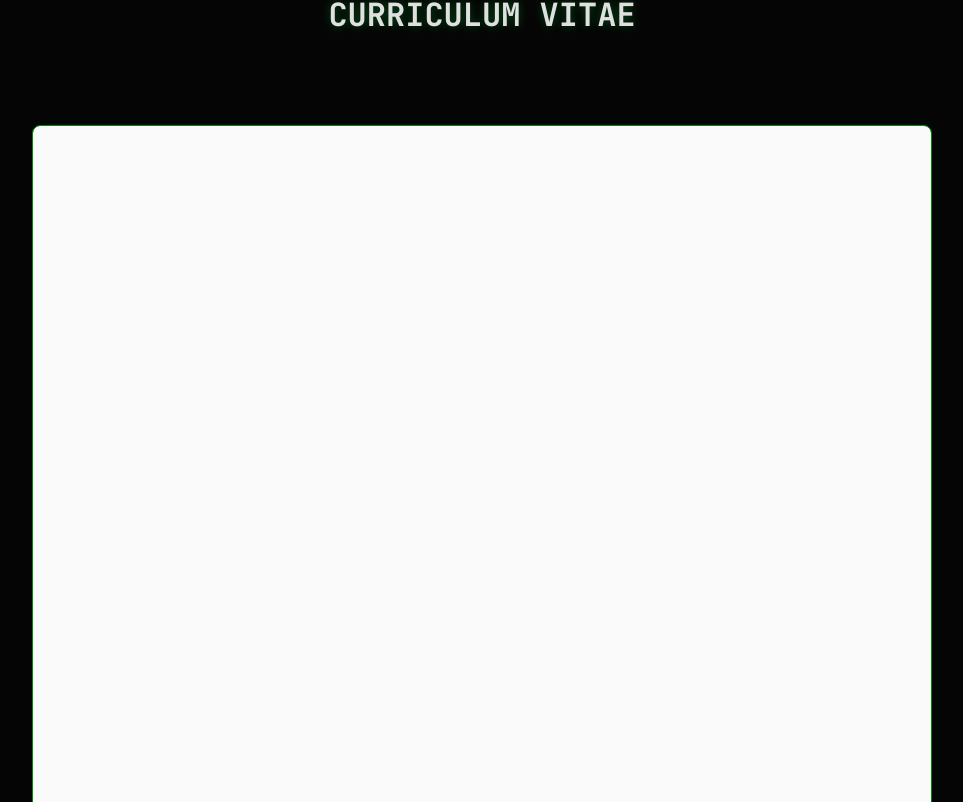
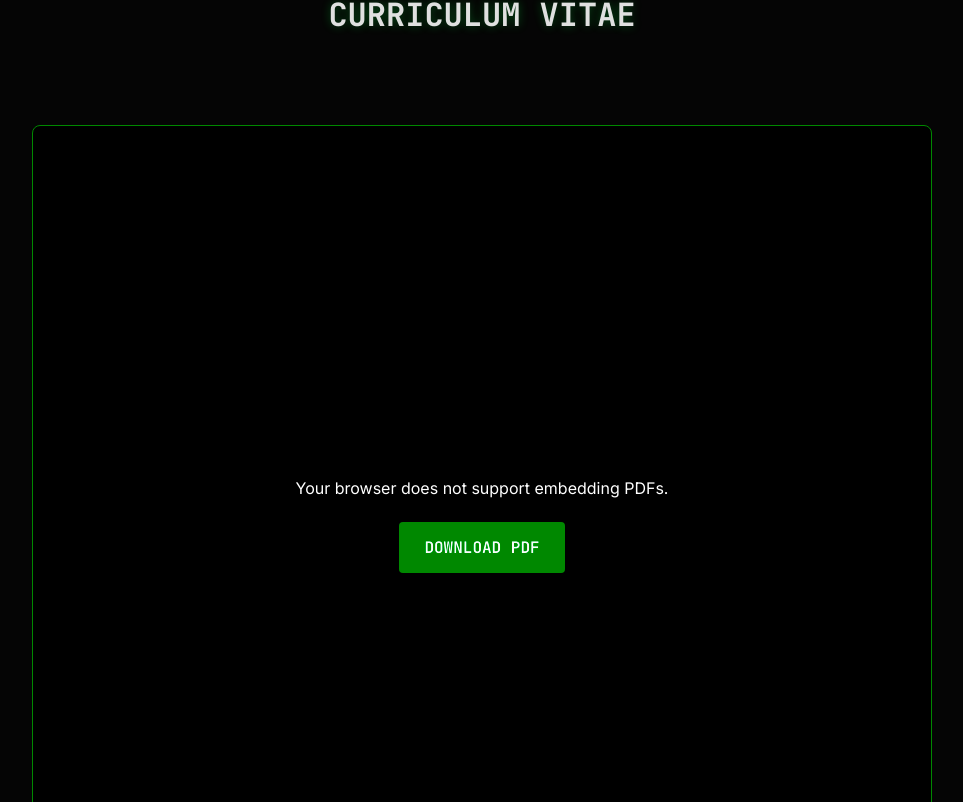
Before and after one commit to bybel/portfolioRF, a React (Vite) app: page / in a window 1280 px wide. Shown: the part 1998-2800 px from the top of the page, without its empty margins (158-1121 px from the left). Built offline with nearby package versions, Linux system fonts and the light colour scheme.

Commit message:
fix: use public/cv.pdf and object tag for reliable embedding

```diff
--- a/src/components/CVSection.jsx
+++ b/src/components/CVSection.jsx
@@ -1,22 +1,30 @@
 import React from 'react';
-import cvPdf from '../assets/RaphaelFluckigerCV_alt_reduce.pdf';
 
 const CVSection = () => {
+    // Construct path ensuring correct base for GitHub Pages
+    const cvUrl = `${import.meta.env.BASE_URL}cv.pdf`;
+
     return (
         <section id="cv" className="cv-section container">
             <h2 className="section-title">CURRICULUM VITAE</h2>
 
             <div className="cv-container animate-slide-up">
-                {/* PDF Embed */}
-                <iframe
-                    src={cvPdf}
+                {/* Object Embed for better compatibility */}
+                <object
+                    data={cvUrl}
+                    type="application/pdf"
                     className="cv-frame"
-                    title="Raphael Fluckiger CV"
-                />
+                    aria-label="Raphael Fluckiger CV"
+                >
+                    <div className="pdf-fallback">
+                        <p>Your browser does not support embedding PDFs.</p>
+                        <a href={cvUrl} download className="btn btn-primary">Download PDF</a>
+                    </div>
+                </object>
             </div>
 
             <div className="cv-actions">
-                <a href={cvPdf} download="Raphael_Fluckiger_CV.pdf" className="btn btn-primary">
+                <a href={cvUrl} download="Raphael_Fluckiger_CV.pdf" className="btn btn-primary">
                     DOWNLOAD PDF
                 </a>
             </div>
@@ -56,6 +64,16 @@ const CVSection = () => {
                     border: none;
                 }
 
+                .pdf-fallback {
+                    display: flex;
+                    flex-direction: column;
+                    align-items: center;
+                    justify-content: center;
+                    height: 100%;
+                    color: #000;
+                    gap: 20px;
+                }
+
                 .cv-actions {
                     margin-top: 20px;
                 }
```
